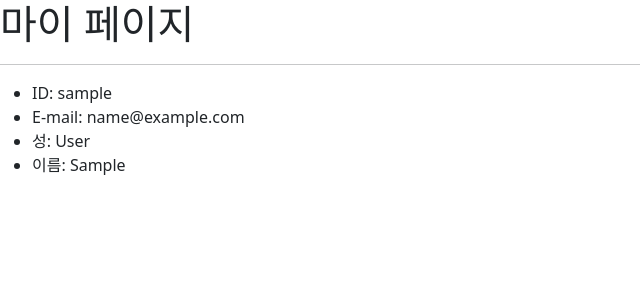
After one commit to DT-HYUNJUN/movie-review-share-group15, a Django app: page /accounts/profile/ in a window 1280 px wide. The commit adds this page. Shown: the top 300 px of the page, without its empty margins (0-640 px from the left). Run offline with Django 3.2, Linux system fonts and the light colour scheme; the visitor is signed in with stand-in values (Sample User, id 1).

Commit message:
[ADD] profile

```diff
--- /dev/null
+++ b/accounts/templates/accounts/profile.html
@@ -0,0 +1,11 @@
+{% extends 'base.html' %}
+{% block content %}
+<h1>마이 페이지</h1>
+<hr>
+<ul>
+  <li>ID: {{ user.username }}</li>
+  <li>E-mail: {{ user.email }}</li>
+  <li>성: {{ user.last_name }}</li>
+  <li>이름: {{ user.first_name }}</li>
+</ul>
+{% endblock content %}
--- a/accounts/urls.py
+++ b/accounts/urls.py
@@ -6,4 +6,5 @@ urlpatterns = [
     path('signup/', views.signup, name='signup'),
     path('login/', views.login, name='login'),
     path('logout/', views.logout, name='logout'),
+    path('profile/', views.profile, name='profile'),
 ]
--- a/accounts/views.py
+++ b/accounts/views.py
@@ -46,3 +46,8 @@ def login(request):
 def logout(request):
     auth_logout(request)
     return redirect('reviews:index')
+
+
+@login_required
+def profile(request):
+    return render(request, 'accounts/profile.html')
```
Also changed, not shown: reviews/templates/reviews/index.html (+9 -2 lines), README.md.
